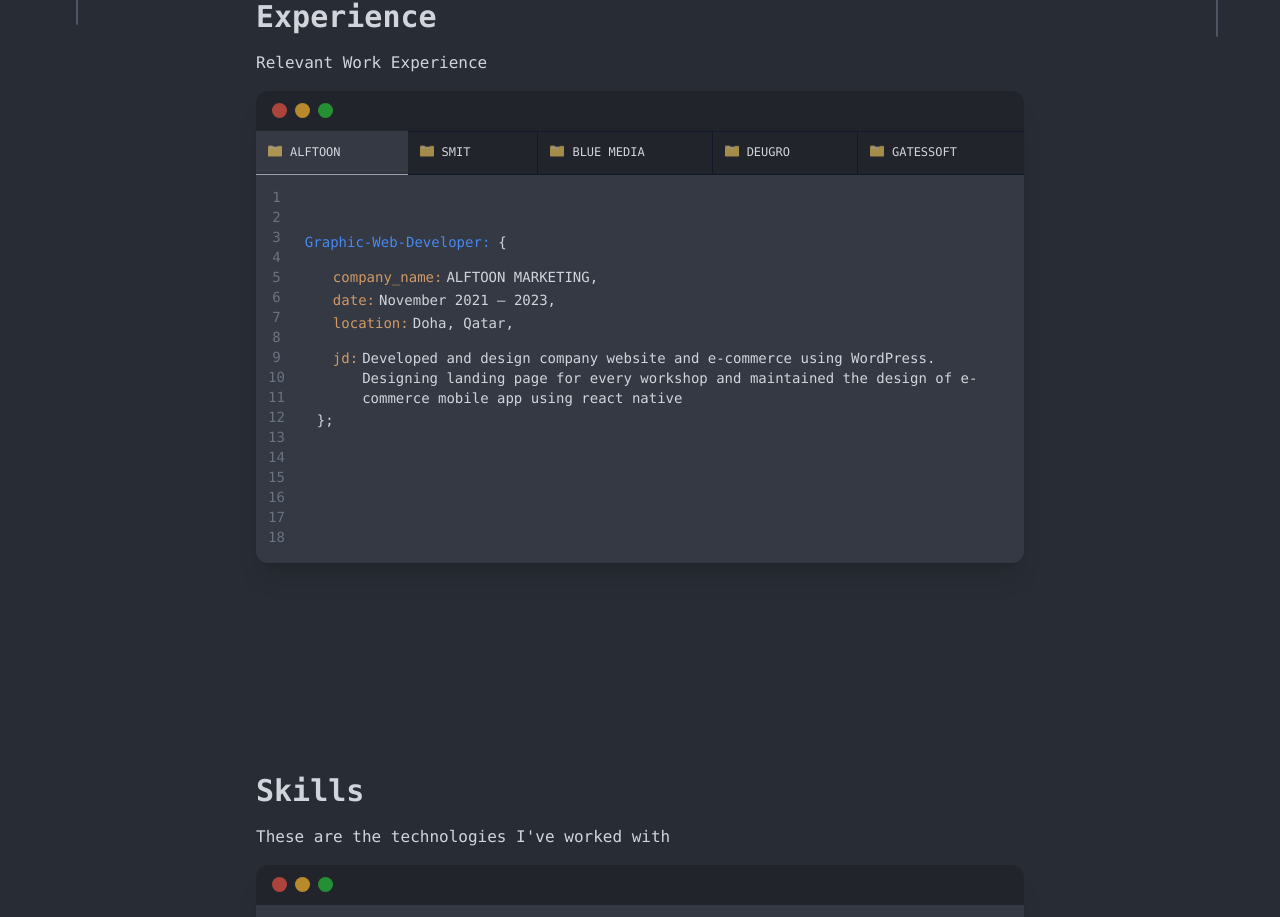
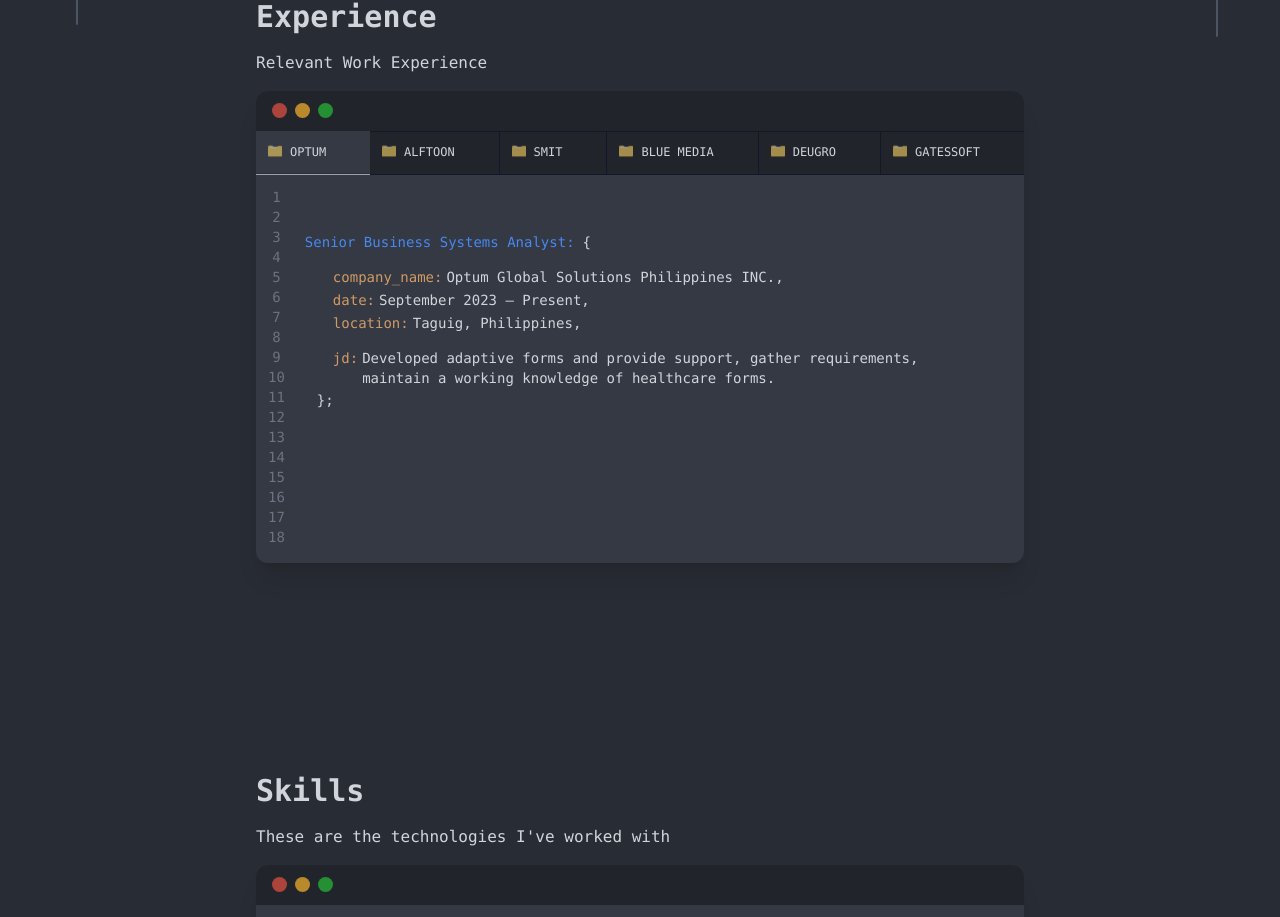
Before and after one commit to bherthchavez/my-react-portfolio, a React (Create React App) app: page / in a window 1280 px wide. Shown: the part 849-1766 px from the top of the page. Built offline with nearby package versions, Linux system fonts and the light colour scheme.

Commit message:
adding optum job

```diff
--- a/src/components/ExpContent.jsx
+++ b/src/components/ExpContent.jsx
@@ -4,7 +4,7 @@ import React from "react";
 export default function ExpContent(props){
     return (
 
-        <div className='h-auto text-start  mx-2 pt-3'>
+        <div className='h-auto text-start  mx-2 pt-3 pr-5 sm:pr-10'>
         <div className='flex'>
           <p className='text-[#4888f0] md:mt-[45px]'> {props.position}: </p>
           <p className='text-gray-300 ml-2 md:mt-[45px]'>  {'{'} </p>
--- a/src/components/ExpData.js
+++ b/src/components/ExpData.js
@@ -1,6 +1,14 @@
 export const ExpData = [
     {
-        position: 'Graphic-Web-Developer',
+        position: 'Senior Business Systems Analyst',
+        companyName: 'Optum Global Solutions Philippines INC.',
+        website: 'https://www.optum.com/',
+        date: 'September 2023 – Present',
+        location: 'Taguig, Philippines',
+        jd: "Developed adaptive forms and provide support, gather requirements, maintain a working knowledge of healthcare forms.",
+    },
+    {
+        position: 'Graphic_Web_Developer',
         companyName: 'ALFTOON MARKETING',
         website: 'https://alftoon.qa/',
         date: 'November 2021 – 2023',
@@ -8,7 +16,7 @@ export const ExpData = [
         jd: "Developed and design company website and e-commerce using WordPress. Designing landing page for every workshop and maintained the design of e-commerce mobile app using react native"
     },
     {
-        position: 'Jr-Business-Analyst',
+        position: 'Jr_Business_Analyst',
         companyName: 'Smart Management IT Solution',
         website: 'https://www.smartmanagement-its.com/',
         date: 'August 2018 – November 2021',
@@ -16,7 +24,7 @@ export const ExpData = [
         jd: 'Worked with a team of web and mobile developers to build a marketing presentation for the cloud-based ERP. Creating and designing user’s manual and documents for every software product'
     },
     {
-        position: 'Graphic-Web-Developer',
+        position: 'Graphic_Web_Developer',
         companyName: 'Blue Media Networks',
         website: '/',
         date: 'July 2018 – 2018',
@@ -24,7 +32,7 @@ export const ExpData = [
         jd: 'Developed and maintained code for in-house and client websites primarily using HTML, CSS, JavaScript and jQuery. Communicate and collaborate with multi-disciplinary teams of engineers, designers and Project Manager on a daily basis'
     },
     {
-        position: 'System-Admin',
+        position: 'System_Admin',
         companyName: 'deugro Qatar LLC',
         website: 'https://deugro.com/contact/qatar/',
         date: 'December 2016 – 2017',
@@ -32,7 +40,7 @@ export const ExpData = [
         jd: 'Monitoring and maintaining employee systems. Providing system support, including procedural documentation and relevant reports'
     },
     {
-        position: 'Software-Developer',
+        position: 'Software_Developer',
         companyName: 'Gatessoft Corporation',
         website: '/',
         date: 'October 2015 – 2016',
--- a/src/components/Experience.jsx
+++ b/src/components/Experience.jsx
@@ -2,7 +2,7 @@
 import React, { useEffect, useState } from "react";
 import Folder from '../assets/folder.png';
 import ExpContent from "./ExpContent";
-import {ExpData} from "./ExpData";
+import { ExpData } from "./ExpData";
 import Aos from "aos";
 import "aos/dist/aos.css";
 
@@ -13,20 +13,24 @@ const About = () => {
 
   const [nav, setNav] = useState(0);
 
-  const handleNavA = () => {
+  const handleNavO = () => {
     setNav(0);
   };
-  const handleNavS = () => {
+
+  const handleNavA = () => {
     setNav(1);
   };
-  const handleNavB = () => {
+  const handleNavS = () => {
     setNav(2);
   };
-  const handleNavD = () => {
+  const handleNavB = () => {
     setNav(3);
   };
+  const handleNavD = () => {
+    setNav(4);
+  };
   const handleNavG = () => {
-    setNav(4);
+    setNav(5);
   };
 
   return (
@@ -45,61 +49,74 @@ const About = () => {
             </div>
             <div className="hidden md:flex text-start bg-[#2b2f37]">
               <div className={nav === 0 ? 'flex-grow border-b-[1px] border-gray-400' : 'flex-grow border-y-[1px] border-r-[1px] border-gray-900 hover:border-gray-700'}>
-                <span onClick={handleNavA} className={nav === 0 ? 'text-xs uppercase px-3 py-[13px] flex hover:bg-[#343943] bg-[#343943]  cursor-pointer' : 'cursor-pointer text-xs uppercase border-b-2 border-transparent px-3 py-3 flex hover:bg-[#3d434e] bg-[#21252b]'}>
+                <span onClick={handleNavO} className={nav === 0 ? 'text-xs uppercase px-3 py-[13px] flex hover:bg-[#343943] bg-[#343943]  cursor-pointer' : 'cursor-pointer text-xs uppercase border-b-2 border-transparent px-3 py-3 flex hover:bg-[#3d434e] bg-[#21252b]'}>
+                  <img className='w-[14px] h-[14px] mr-2 opacity-60' src={Folder} alt="HTML icon" /> Optum
+                </span>
+              </div>
+              <div className={nav === 1 ? 'flex-grow border-b-[1px] border-gray-400' : 'flex-grow border-y-[1px] border-r-[1px] border-gray-900 hover:border-gray-700'}>
+                <span onClick={handleNavA} className={nav === 1 ? 'text-xs uppercase px-3 py-[13px] flex hover:bg-[#343943] bg-[#343943]  cursor-pointer' : 'cursor-pointer text-xs uppercase border-b-2 border-transparent px-3 py-3 flex hover:bg-[#3d434e] bg-[#21252b]'}>
                   <img className='w-[14px] h-[14px] mr-2 opacity-60' src={Folder} alt="HTML icon" /> Alftoon
                 </span>
               </div>
 
-              <div className={nav === 1 ? 'flex-grow border-b-[1px] border-gray-400' : 'flex-grow border-y-[1px] border-r-[1px] border-gray-900 hover:border-gray-700'}>
-                <span onClick={handleNavS} className={nav === 1 ? 'text-xs uppercase px-3 py-[13px] flex hover:bg-[#343943] bg-[#343943]  cursor-pointer' : ' cursor-pointer text-xs uppercase border-b-2 border-transparent px-3 py-3 flex hover:bg-[#3d434e] bg-[#21252b]'}>
+              <div className={nav === 2 ? 'flex-grow border-b-[1px] border-gray-400' : 'flex-grow border-y-[1px] border-r-[1px] border-gray-900 hover:border-gray-700'}>
+                <span onClick={handleNavS} className={nav === 2 ? 'text-xs uppercase px-3 py-[13px] flex hover:bg-[#343943] bg-[#343943]  cursor-pointer' : ' cursor-pointer text-xs uppercase border-b-2 border-transparent px-3 py-3 flex hover:bg-[#3d434e] bg-[#21252b]'}>
                   <img className='w-[14px] h-[14px] mr-2 opacity-60' src={Folder} alt="HTML icon" /> SMIT
                 </span>
               </div>
-              <div className={nav === 2 ? 'flex-grow border-b-[1px] border-gray-400' : 'flex-grow border-y-[1px] border-r-[1px] border-gray-900 hover:border-gray-700'}>
-                <span onClick={handleNavB} className={nav === 2 ? 'text-xs uppercase px-3 py-[13px] flex hover:bg-[#343943] bg-[#343943]  cursor-pointer' : ' cursor-pointer text-xs uppercase border-b-2 border-transparent px-3 py-3 flex hover:bg-[#3d434e] bg-[#21252b]'}>
+              <div className={nav === 3 ? 'flex-grow border-b-[1px] border-gray-400' : 'flex-grow border-y-[1px] border-r-[1px] border-gray-900 hover:border-gray-700'}>
+                <span onClick={handleNavB} className={nav === 3 ? 'text-xs uppercase px-3 py-[13px] flex hover:bg-[#343943] bg-[#343943]  cursor-pointer' : ' cursor-pointer text-xs uppercase border-b-2 border-transparent px-3 py-3 flex hover:bg-[#3d434e] bg-[#21252b]'}>
                   <img className='w-[14px] h-[14px] mr-2 opacity-60' src={Folder} alt="HTML icon" /> Blue Media
                 </span>
               </div>
-              <div className={nav === 3 ? 'flex-grow border-b-[1px] border-gray-400' : 'flex-grow border-y-[1px] border-r-[1px] border-gray-900 hover:border-gray-700'}>
-                <span onClick={handleNavD} className={nav === 3 ? 'text-xs uppercase px-3 py-[13px] flex hover:bg-[#343943] bg-[#343943]  cursor-pointer' : ' cursor-pointer text-xs uppercase border-b-2 border-transparent px-3 py-3 flex hover:bg-[#3d434e] bg-[#21252b]'}>
+              <div className={nav === 4 ? 'flex-grow border-b-[1px] border-gray-400' : 'flex-grow border-y-[1px] border-r-[1px] border-gray-900 hover:border-gray-700'}>
+                <span onClick={handleNavD} className={nav === 4 ? 'text-xs uppercase px-3 py-[13px] flex hover:bg-[#343943] bg-[#343943]  cursor-pointer' : ' cursor-pointer text-xs uppercase border-b-2 border-transparent px-3 py-3 flex hover:bg-[#3d434e] bg-[#21252b]'}>
                   <img className='w-[14px] h-[14px] mr-2 opacity-60' src={Folder} alt="HTML icon" /> Deugro
                 </span>
               </div>
-              <div className={nav === 4 ? 'flex-grow border-b-[1px] border-gray-400' : 'flex-grow border-y-[1px] border-gray-900 hover:border-gray-700'}>
-                <span onClick={handleNavG} className={nav === 4 ? 'text-xs uppercase px-3 py-[13px] flex hover:bg-[#343943] bg-[#343943]  cursor-pointer' : ' cursor-pointer text-xs uppercase border-b-2 border-transparent px-3 py-3 flex hover:bg-[#3d434e] bg-[#21252b]'}>
+              <div className={nav === 5 ? 'flex-grow border-b-[1px] border-gray-400' : 'flex-grow border-y-[1px] border-gray-900 hover:border-gray-700'}>
+                <span onClick={handleNavG} className={nav === 5 ? 'text-xs uppercase px-3 py-[13px] flex hover:bg-[#343943] bg-[#343943]  cursor-pointer' : ' cursor-pointer text-xs uppercase border-b-2 border-transparent px-3 py-3 flex hover:bg-[#3d434e] bg-[#21252b]'}>
                   <img className='w-[14px] h-[14px] mr-2 opacity-60' src={Folder} alt="HTML icon" /> Gatessoft
                 </span>
               </div>
             </div>
 
             <div className="flex md:hidden text-start text-xs text-gray-500 bg-[#2b2f37]">
+
+              <div className="flex md:hidden text-start text-xs text-gray-500 bg-[#2b2f37]">
                 <div className={nav === 0 ? 'flex-grow border-b-[1px] border-gray-400' : 'flex-grow border-y-[1px] border-r-[1px] border-gray-900 hover:border-gray-700'}>
-                <span onClick={handleNavA} className={nav === 0 ? 'text-xs uppercase px-3 py-[13px] flex hover:bg-[#343943] bg-[#343943]  cursor-pointer' : 'cursor-pointer text-xs uppercase border-b-2 border-transparent px-3 py-3 flex hover:bg-[#3d434e] bg-[#21252b]'}>
+                  <span onClick={handleNavO} className={nav === 0 ? 'text-xs uppercase px-3 py-[13px] flex hover:bg-[#343943] bg-[#343943]  cursor-pointer' : 'cursor-pointer text-xs uppercase border-b-2 border-transparent px-3 py-3 flex hover:bg-[#3d434e] bg-[#21252b]'}>
+                    <img className='w-[14px] h-[14px] mr-2 opacity-60' src={Folder} alt="HTML icon" /> O..
+                  </span>
+                </div>
+                <div className={nav === 1 ? 'flex-grow border-b-[1px] border-gray-400' : 'flex-grow border-y-[1px] border-r-[1px] border-gray-900 hover:border-gray-700'}>
+                  <span onClick={handleNavA} className={nav === 1 ? 'text-xs uppercase px-3 py-[13px] flex hover:bg-[#343943] bg-[#343943]  cursor-pointer' : 'cursor-pointer text-xs uppercase border-b-2 border-transparent px-3 py-3 flex hover:bg-[#3d434e] bg-[#21252b]'}>
                     <img className='w-[14px] h-[14px] mr-2 opacity-60' src={Folder} alt="HTML icon" /> A..
                   </span>
                 </div>
 
-              <div className={nav === 1 ? 'flex-grow border-b-[1px] border-gray-400' : 'flex-grow border-y-[1px] border-r-[1px] border-gray-900 hover:border-gray-700'}>
-                <span onClick={handleNavS} className={nav === 1 ? 'text-xs uppercase px-3 py-[13px] flex hover:bg-[#343943] bg-[#343943]  cursor-pointer' : ' cursor-pointer text-xs uppercase border-b-2 border-transparent px-3 py-3 flex hover:bg-[#3d434e] bg-[#21252b]'}>
+                <div className={nav === 2 ? 'flex-grow border-b-[1px] border-gray-400' : 'flex-grow border-y-[1px] border-r-[1px] border-gray-900 hover:border-gray-700'}>
+                  <span onClick={handleNavS} className={nav === 2 ? 'text-xs uppercase px-3 py-[13px] flex hover:bg-[#343943] bg-[#343943]  cursor-pointer' : ' cursor-pointer text-xs uppercase border-b-2 border-transparent px-3 py-3 flex hover:bg-[#3d434e] bg-[#21252b]'}>
                     <img className='w-[14px] h-[14px] mr-2 opacity-60' src={Folder} alt="HTML icon" /> S..
                   </span>
                 </div>
-              <div className={nav === 2 ? 'flex-grow border-b-[1px] border-gray-400' : 'flex-grow border-y-[1px] border-r-[1px] border-gray-900 hover:border-gray-700'}>
-                <span onClick={handleNavB} className={nav === 2 ? 'text-xs uppercase px-3 py-[13px] flex hover:bg-[#343943] bg-[#343943]  cursor-pointer' : ' cursor-pointer text-xs uppercase border-b-2 border-transparent px-3 py-3 flex hover:bg-[#3d434e] bg-[#21252b]'}>
+                <div className={nav === 3 ? 'flex-grow border-b-[1px] border-gray-400' : 'flex-grow border-y-[1px] border-r-[1px] border-gray-900 hover:border-gray-700'}>
+                  <span onClick={handleNavB} className={nav === 3 ? 'text-xs uppercase px-3 py-[13px] flex hover:bg-[#343943] bg-[#343943]  cursor-pointer' : ' cursor-pointer text-xs uppercase border-b-2 border-transparent px-3 py-3 flex hover:bg-[#3d434e] bg-[#21252b]'}>
                     <img className='w-[14px] h-[14px] mr-2 opacity-60' src={Folder} alt="HTML icon" /> B..
                   </span>
                 </div>
-              <div className={nav === 3 ? 'flex-grow border-b-[1px] border-gray-400' : 'flex-grow border-y-[1px] border-r-[1px] border-gray-900 hover:border-gray-700'}>
-                <span onClick={handleNavD} className={nav === 3 ? 'text-xs uppercase px-3 py-[13px] flex hover:bg-[#343943] bg-[#343943]  cursor-pointer' : ' cursor-pointer text-xs uppercase border-b-2 border-transparent px-3 py-3 flex hover:bg-[#3d434e] bg-[#21252b]'}>
+                <div className={nav === 4 ? 'flex-grow border-b-[1px] border-gray-400' : 'flex-grow border-y-[1px] border-r-[1px] border-gray-900 hover:border-gray-700'}>
+                  <span onClick={handleNavD} className={nav === 4 ? 'text-xs uppercase px-3 py-[13px] flex hover:bg-[#343943] bg-[#343943]  cursor-pointer' : ' cursor-pointer text-xs uppercase border-b-2 border-transparent px-3 py-3 flex hover:bg-[#3d434e] bg-[#21252b]'}>
                     <img className='w-[14px] h-[14px] mr-2 opacity-60' src={Folder} alt="HTML icon" /> D..
                   </span>
                 </div>
-              <div className={nav === 4 ? 'flex-grow border-b-[1px] border-gray-400' : 'flex-grow border-y-[1px]  border-gray-900 hover:border-gray-700'}>
-                <span onClick={handleNavG} className={nav === 4 ? 'text-xs uppercase px-3 py-[13px] flex hover:bg-[#343943] bg-[#343943]  cursor-pointer' : ' cursor-pointer text-xs uppercase border-b-2 border-transparent px-3 py-3 flex hover:bg-[#3d434e] bg-[#21252b]'}>
+                <div className={nav === 5 ? 'flex-grow border-b-[1px] border-gray-400' : 'flex-grow border-y-[1px]  border-gray-900 hover:border-gray-700'}>
+                  <span onClick={handleNavG} className={nav === 5 ? 'text-xs uppercase px-3 py-[13px] flex hover:bg-[#343943] bg-[#343943]  cursor-pointer' : ' cursor-pointer text-xs uppercase border-b-2 border-transparent px-3 py-3 flex hover:bg-[#3d434e] bg-[#21252b]'}>
                     <img className='w-[14px] h-[14px] mr-2 opacity-60' src={Folder} alt="HTML icon" /> G..
                   </span>
                 </div>
 
+              </div>
             </div>
             <div className="bg-[#343943]">
               <div className="text-start text-sm">
@@ -142,6 +159,8 @@ const About = () => {
                 </div>
               </div>
             </div>
+
+
           </div>
         </div>
       </div>
```
Lines whose indentation alone changed are shown as unchanged.
